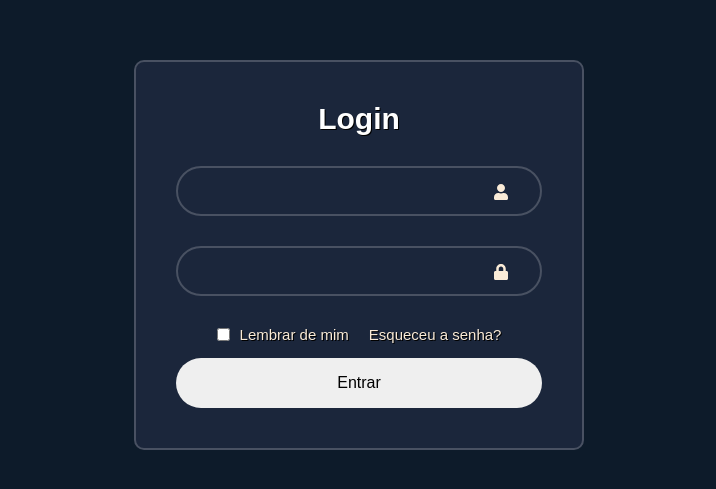
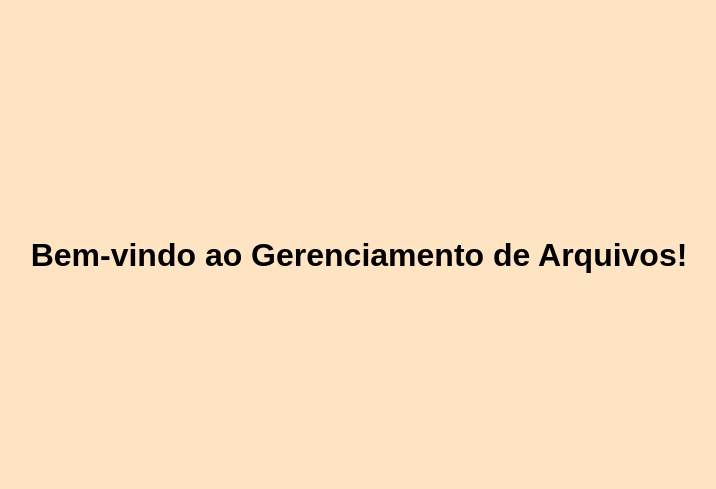
Before and after one commit to HyagoRodrigues/gerenciador-de-tarefas, a React (Create React App) app in the folder front-end/: page /main-page in a window 1280 px wide. Shown: the part 145-634 px from the top of the page, without its empty margins (281-997 px from the left). Built offline with nearby package versions, Linux system fonts and the light colour scheme.

Commit message:
feat: criando rotas e MainPage

```diff
--- a/front-end/package.json
+++ b/front-end/package.json
@@ -10,6 +10,7 @@
     "react": "^18.3.1",
     "react-dom": "^18.3.1",
     "react-icons": "^5.2.1",
+    "react-router-dom": "^6.25.1",
     "react-scripts": "5.0.1",
     "web-vitals": "^2.1.4"
   },
--- a/front-end/src/App.css
+++ b/front-end/src/App.css
@@ -3,7 +3,6 @@
   padding: 0;
   font-family: Arial, Helvetica, sans-serif;
   box-sizing: border-box;
-  text-shadow: #000 1px 1px;
 }
 
 .App {
@@ -11,4 +10,5 @@
   justify-content: center;
   align-items: center;
   min-height: 100vh;
+  width: 100%;
 }
--- a/front-end/src/App.js
+++ b/front-end/src/App.js
@@ -1,10 +1,23 @@
 import "./App.css"
-import Login from "./Components/Login/Login.js"
+import Login from "./Pages/Login/Login.js"
+import {
+  BrowserRouter as Router,
+  Route,
+  Routes,
+  Navigate,
+} from "react-router-dom"
+import MainPage from "./Pages/MainPage/MainPage.js"
 
 function App() {
   return (
     <div className="App">
-      <Login />
+      <Router>
+        <Routes>
+          <Route path="/login" element={<Login />} />
+          <Route path="/main-page" element={<MainPage />} />
+          <Route path="*" element={<Navigate to="/login" />} />
+        </Routes>
+      </Router>
     </div>
   )
 }
--- a/front-end/src/Components/LoginForm/LoginForm.js
+++ b/front-end/src/Components/LoginForm/LoginForm.js
@@ -1,4 +1,5 @@
 import React, { useState, useEffect } from "react"
+import { useNavigate } from "react-router-dom"
 import { FaUser, FaLock } from "react-icons/fa"
 import "./LoginForm.css"
 import {
@@ -13,6 +14,7 @@ const LoginForm = () => {
   const [password, setPassword] = useState("")
   const [rememberMe, setRememberMe] = useState(false)
   const [errors, setErrors] = useState({ email: "", password: "" })
+  const navigate = useNavigate()
 
   useEffect(() => {
     const savedLogin = getSavedLogin()
@@ -28,8 +30,11 @@ const LoginForm = () => {
     if (emailError || passwordError) {
       setErrors({ email: emailError, password: passwordError })
     } else {
-      console.log("Formulário enviado!")
-      saveLogin(email, rememberMe)
+      if (email === "teste@exemplo.com" && password === "senha123") {
+        console.log("Logando...")
+        saveLogin(email, rememberMe)
+        navigate("/main-page")
+      }
     }
   }
 
--- a/front-end/src/Components/Login/Login.js
+++ b/front-end/src/Pages/Login/Login.js
@@ -1,6 +1,6 @@
 import React from "react"
 import "./Login.css"
-import LoginForm from "../LoginForm/LoginForm"
+import LoginForm from "../../Components/LoginForm/LoginForm"
 
 const Login = () => {
   return (
--- /dev/null
+++ b/front-end/src/Pages/MainPage/MainPage.css
@@ -0,0 +1,11 @@
+.main {
+  display: flex;
+  justify-content: center;
+  align-items: center;
+  min-height: 100vh;
+  min-width: 100vw;
+  background-color: bisque;
+}
+
+h1 {
+}
--- /dev/null
+++ b/front-end/src/Pages/MainPage/MainPage.js
@@ -0,0 +1,11 @@
+import React from "react"
+import "./MainPage.css"
+function MainPage() {
+  return (
+    <div className="main">
+      <h1>Bem-vindo ao Gerenciamento de Arquivos!</h1>
+    </div>
+  )
+}
+
+export default MainPage
```
Also changed, not shown: front-end/src/Pages/Login/Login.css (renamed from front-end/src/Components/Login/Login.css), 1 other file (tests, documents, lock files or other folders).
